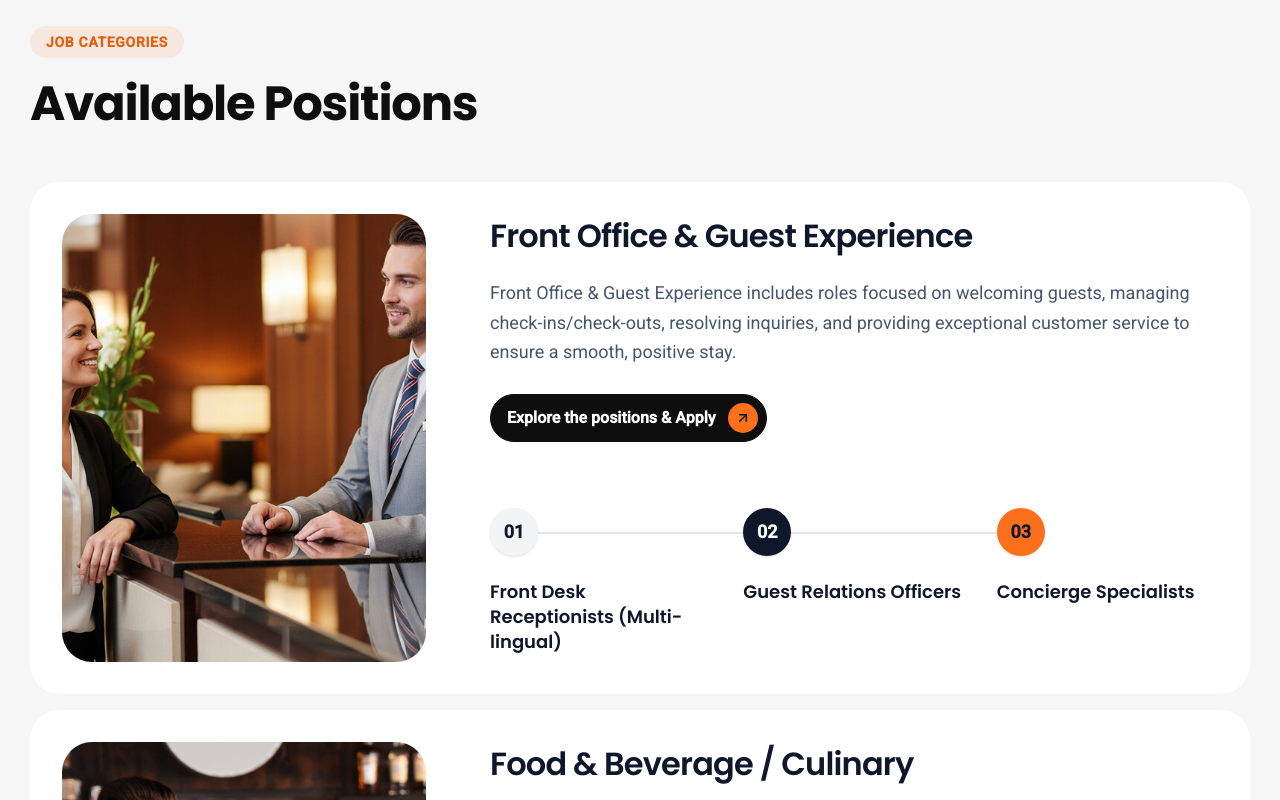
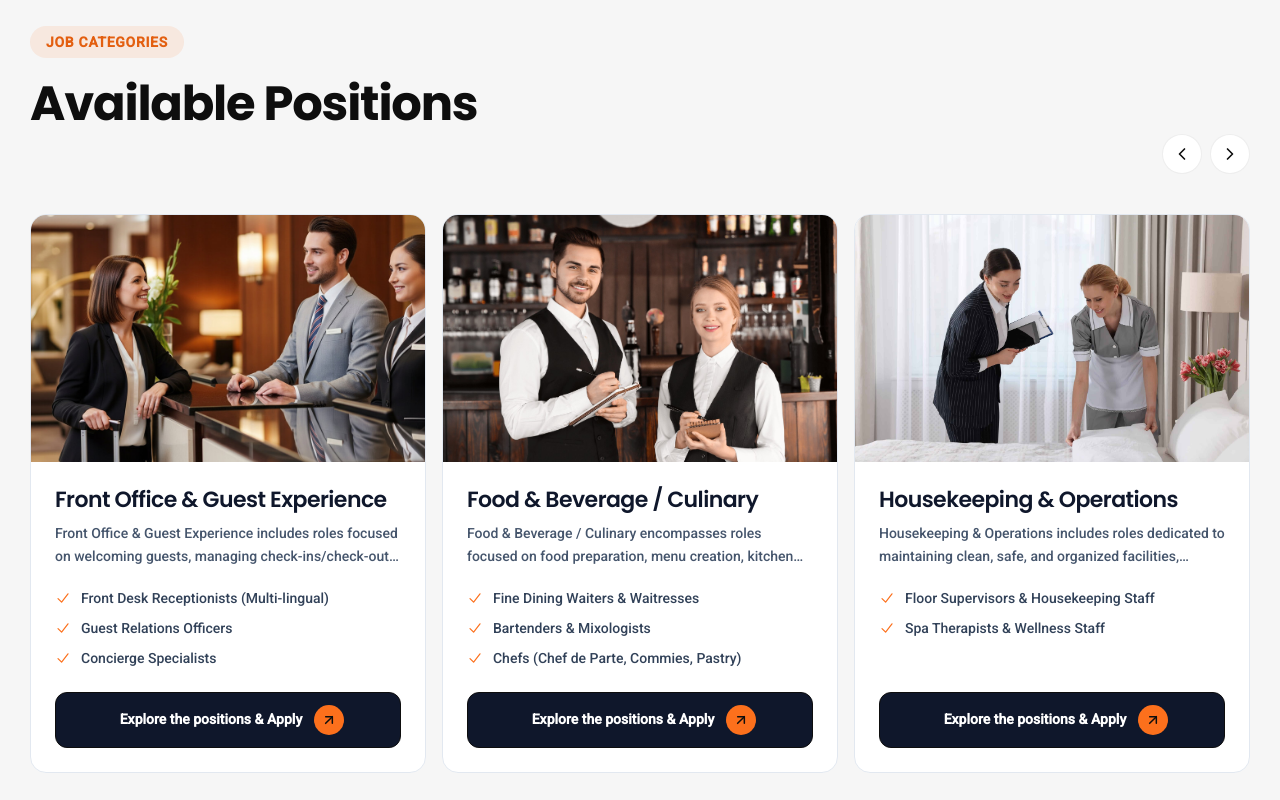
Before and after one commit to AbdulWahedSabury/workbuckle, a Next.js app: page / in a window 1280 px wide. Shown: the part 980-1780 px from the top of the page. Built offline with nearby package versions, Linux system fonts and the light colour scheme; no server answers.

Commit message:
available postion updated

```diff
--- a/components/available_positions/AvailableCard.tsx
+++ b/components/available_positions/AvailableCard.tsx
@@ -2,114 +2,97 @@
 
 import Image from "next/image";
 import { useTranslations } from "next-intl";
-import { motion } from "framer-motion";
-import Reveal from "../motion/Reveal";
+import { motion, type Variants } from "framer-motion";
 import ArrowButton from "../ui/ArrowButton";
 
 interface Step {
   title: string;
-  description: string;
+  description?: string;
 }
 
-const CHIP_STYLES = [
-  "bg-gray-100 text-slate-900",
-  "bg-slate-900 text-white",
-  "bg-primary text-slate-900",
-];
-
-const containerVariants = {
-  hidden: { opacity: 0 },
+const cardVariants: Variants = {
+  hidden: { opacity: 0, y: 16 },
   visible: {
     opacity: 1,
-    transition: {
-      staggerChildren: 0.12,
-      delayChildren: 0.1,
-    },
+    y: 0,
+    transition: { duration: 0.4, ease: "easeOut" },
   },
 };
 
+function CheckIcon() {
+  return (
+    <svg
+      viewBox="0 0 20 20"
+      fill="currentColor"
+      aria-hidden="true"
+      className="mt-0.5 size-4 flex-none text-primary"
+    >
+      <path
+        fillRule="evenodd"
+        d="M16.704 4.153a.75.75 0 0 1 .143 1.052l-8 10.5a.75.75 0 0 1-1.127.075l-4.5-4.5a.75.75 0 0 1 1.06-1.06l3.894 3.893 7.48-9.817a.75.75 0 0 1 1.05-.143Z"
+        clipRule="evenodd"
+      />
+    </svg>
+  );
+}
+
 export default function AvailableCard({ category }: { category: string }) {
   const t = useTranslations(`pages.home.available_jobs.categories.${category}`);
-  const steps: Step[] = t.raw("list");
+  const raw = t.raw("list");
+  const steps: Step[] = Array.isArray(raw) ? raw : [];
 
   return (
-    <motion.div
+    <motion.article
       initial="hidden"
       whileInView="visible"
-      viewport={{ once: true, margin: "-50px" }}
-      className="group my-4 grid grid-cols-1 gap-8 rounded-card bg-white p-4 font-sans sm:p-6 md:gap-10 lg:grid-cols-[1fr_2fr] lg:gap-12 lg:p-8 xl:gap-16 2xl:gap-24"
+      viewport={{ once: true, margin: "-30px" }}
+      variants={cardVariants}
+      className="group flex h-full flex-col overflow-hidden rounded-2xl border border-slate-200 bg-white transition-shadow duration-300 hover:shadow-lg hover:shadow-slate-200/70"
     >
-      {/* Left Column: Image with Hover Zoom */}
-      <Reveal className="relative aspect-[4/3] overflow-hidden rounded-card sm:aspect-[16/10] lg:aspect-auto lg:h-full lg:min-h-[28rem]">
-        <motion.div
-          className="relative size-full"
-          whileHover={{ scale: 1.05 }}
-          transition={{ duration: 0.5, ease: "easeOut" }}
-        >
+      {/* Image */}
+      <div className="relative aspect-[16/10] overflow-hidden bg-slate-100">
         <Image
           src={t("img")}
           alt={t("image_alt")}
           fill
-            sizes="(min-width: 1024px) 33vw, 100vw"
-            className="object-cover"
+          sizes="(min-width: 1024px) 33vw, (min-width: 640px) 50vw, 100vw"
+          className="object-cover transition-transform duration-500 ease-out group-hover:scale-[1.03]"
         />
-        </motion.div>
-      </Reveal>
+      </div>
 
-      {/* Right Column: Staggered Content Animation */}
-      <motion.div
-        variants={containerVariants}
-        className="flex flex-col justify-between gap-10 lg:gap-12"
+      {/* Content */}
+      <div className="flex flex-1 flex-col p-6">
+        <h3 className="text-lg font-semibold tracking-tight text-slate-900 sm:text-xl">
+          {t("title")}
+        </h3>
+
+        <p className="mt-2 line-clamp-2 text-sm leading-relaxed text-slate-600">
+          {t("intro")}
+        </p>
+
+        {steps.length > 0 && (
+          <ul className="mt-5 space-y-2.5">
+            {steps.slice(0, 3).map((step, i) => (
+              <li
+                key={step.title || i}
+                className="flex items-start gap-2.5 text-sm text-slate-700"
               >
-        <div className="flex flex-col items-start gap-3 md:gap-5">
-          {/* Standardized Title Typography */}
-          <motion.h3 className="text-2xl font-semibold leading-snug tracking-tight text-slate-900 md:text-3xl">
-            {t("title")}
-          </motion.h3>
+                <CheckIcon />
+                <span className="line-clamp-1">{step.title}</span>
+              </li>
+            ))}
+          </ul>
+        )}
 
-          {/* Standardized Paragraph Typography */}
-          <motion.p className="text-base font-normal leading-relaxed text-slate-600 md:text-lg">
-            {t("intro")}
-          </motion.p>
-
-          <motion.div>
+        {/* CTA — mt-auto keeps buttons aligned across cards of different heights */}
+        <div className="mt-auto pt-6">
           <ArrowButton
             href={t("slug")}
             label={t("cta")}
-              className="mt-2 transition-all duration-300 hover:border-primary hover:bg-primary hover:text-slate-900"
+            className="w-full justify-center rounded-xl bg-slate-900 py-3 text-sm font-medium text-white transition-colors duration-200 hover:bg-slate-800"
           />
-          </motion.div>
         </div>
-
-        {/* Steps List */}
-        <motion.ol
-          variants={containerVariants}
-          className="grid grid-cols-1 gap-8 [--gap:1.5rem] sm:grid-cols-3 sm:gap-[var(--gap)] lg:[--gap:2rem] 2xl:[--gap:2.5rem]"
-        >
-          {steps.map((step, i) => (
-            <motion.li
-              key={step.title}
-              className="relative sm:not-last:after:absolute sm:not-last:after:left-12 sm:not-last:after:-right-(--gap) sm:[&:not(:last-child)]:after:top-6 sm:[&:not(:last-child)]:after:h-0.5 sm:[&:not(:last-child)]:after:bg-slate-200 sm:[&:not(:last-child)]:after:content-['']"
-            >
-              {/* Step Number Badge */}
-              <motion.span
-                whileHover={{ scale: 1.08 }}
-                transition={{ type: "spring", stiffness: 400, damping: 20 }}
-                className={`relative z-10 mb-4 flex size-12 items-center justify-center rounded-full text-base font-semibold shadow-sm md:mb-6 md:text-lg ${
-                  CHIP_STYLES[i % CHIP_STYLES.length]
-                }`}
-              >
-                {String(i + 1).padStart(2, "0")}
-              </motion.span>
-
-              {/* Step Heading */}
-              <h4 className="mb-2 text-md font-semibold leading-snug text-slate-900 md:text-lg">
-                {step.title}
-              </h4>
-            </motion.li>
-          ))}
-        </motion.ol>
-      </motion.div>
-    </motion.div>
+      </div>
+    </motion.article>
   );
 }
--- a/components/available_positions/AvailablePositions.tsx
+++ b/components/available_positions/AvailablePositions.tsx
@@ -1,22 +1,83 @@
 "use client";
+
+import { useCallback } from "react";
+import useEmblaCarousel from "embla-carousel-react";
+import { ChevronLeft, ChevronRight } from "lucide-react";
+import { useTranslations } from "next-intl";
+
 import RevealSection from "../motion/RevealSection";
 import AvailableCard from "./AvailableCard";
 import SectionHeader from "../ui/SectionHeader";
-import { useTranslations } from "next-intl";
+
+const CATEGORIES = [
+  "front_office",
+  "food_&_beverage_culinary",
+  "housekeeping_&_operations",
+] as const;
 
 export default function AvailablePositions() {
   const t = useTranslations("pages.home.available_jobs");
+
+  const [emblaRef, emblaApi] = useEmblaCarousel({
+    align: "start",
+    loop: false,
+    dragFree: false,
+    containScroll: "trimSnaps",
+  });
+
+  const scrollPrev = useCallback(() => {
+    if (emblaApi) emblaApi.scrollPrev();
+  }, [emblaApi]);
+
+  const scrollNext = useCallback(() => {
+    if (emblaApi) emblaApi.scrollNext();
+  }, [emblaApi]);
+
   return (
-    <RevealSection className="py-15 md:py-18.75 lg:py-22.5 bg-gray-3">
+    <RevealSection className="bg-gray-3 py-15 md:py-18.75 lg:py-22.5">
       <div className="container-site">
-        <SectionHeader
-          eyebrow={t("eyebrow")}
-          title={t("title")}
-          description=""
-        />
-        <AvailableCard category="front_office" />
-        <AvailableCard category="food_&_beverage_culinary" />
-        <AvailableCard category="housekeeping_&_operations" />
+        {/* Header with Navigation Controls */}
+        <div className="flex flex-col items-start justify-between gap-4 sm:flex-row sm:items-end">
+          <SectionHeader
+            eyebrow={t("eyebrow")}
+            title={t("title")}
+            description=""
+          />
+
+          {/* Navigation Buttons */}
+          <div className="flex items-center gap-2 pb-2">
+            <button
+              onClick={scrollPrev}
+              type="button"
+              aria-label="Previous jobs"
+              className="flex size-10 items-center justify-center rounded-full border border-line bg-white text-ink transition-colors hover:bg-gray-100 hover:text-black focus:outline-none focus:ring-2 focus:ring-primary"
+            >
+              <ChevronLeft className="size-5" />
+            </button>
+            <button
+              onClick={scrollNext}
+              type="button"
+              aria-label="Next jobs"
+              className="flex size-10 items-center justify-center rounded-full border border-line bg-white text-ink transition-colors hover:bg-gray-100 hover:text-black focus:outline-none focus:ring-2 focus:ring-primary"
+            >
+              <ChevronRight className="size-5" />
+            </button>
+          </div>
+        </div>
+
+        {/* Slider Viewport */}
+        <div className="mt-8 overflow-hidden" ref={emblaRef}>
+          <div className="-ml-4 flex">
+            {CATEGORIES.map((category) => (
+              <div
+                key={category}
+                className="min-w-0 flex-[0_0_100%] pl-4 sm:flex-[0_0_50%] lg:flex-[0_0_33.333%]"
+              >
+                <AvailableCard category={category} />
+              </div>
+            ))}
+          </div>
+        </div>
       </div>
     </RevealSection>
   );
--- a/lang/en.json
+++ b/lang/en.json
@@ -92,7 +92,7 @@
             "intro": "Front Office & Guest Experience includes roles focused on welcoming guests, managing check-ins/check-outs, resolving inquiries, and providing exceptional customer service to ensure a smooth, positive stay.",
             "cta": "Explore the positions & Apply",
             "image_alt": "Hospitality team working together",
-            "slug": "/jobs/2877741",
+            "slug": "/jobs/4441934",
             "list": [
               {
                 "title": "Front Desk Receptionists (Multi-lingual)"
--- a/package.json
+++ b/package.json
@@ -22,6 +22,7 @@
     "@tanstack/react-query-devtools": "^5.104.1",
     "class-variance-authority": "^0.7.1",
     "clsx": "^2.1.1",
+    "embla-carousel-react": "^8.6.0",
     "framer-motion": "^13.5.0",
     "lucide-react": "^1.47.0",
     "next": "16.3.6",
```
Also changed, not shown: 1 other file (tests, documents, lock files or other folders). Lines whose indentation alone changed are shown as unchanged.
